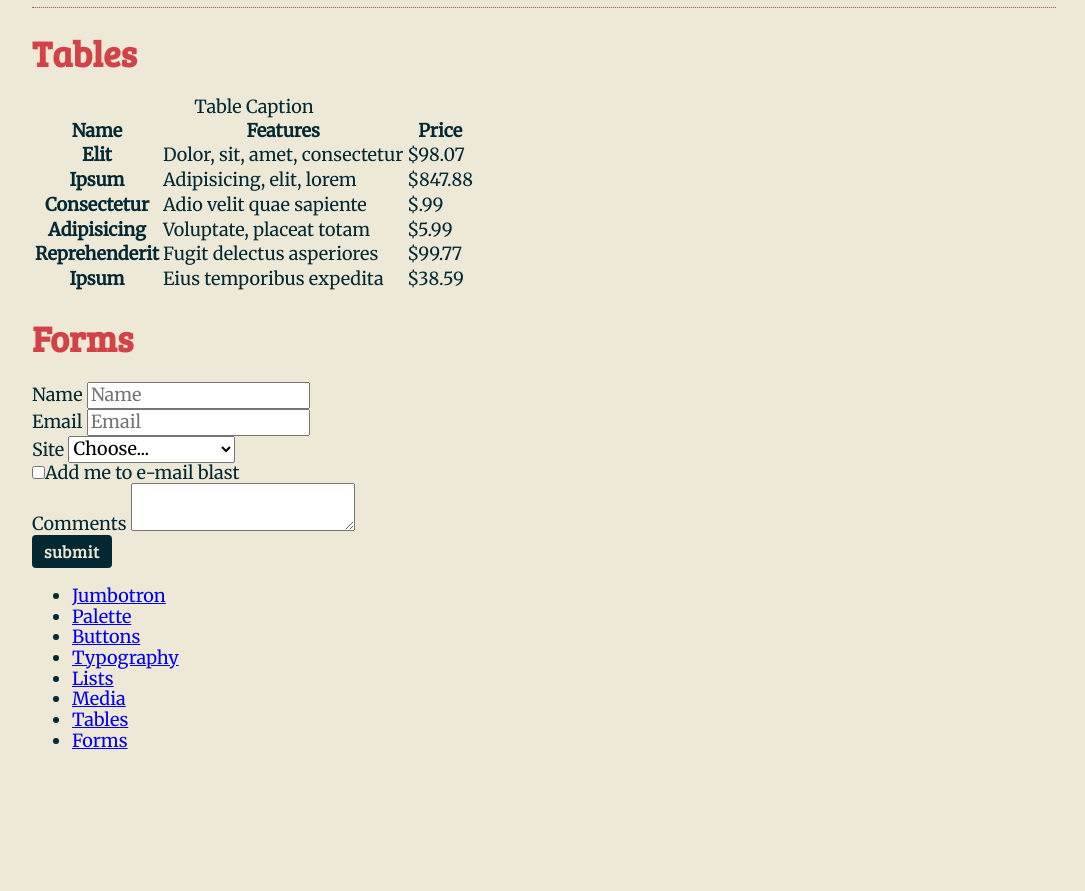
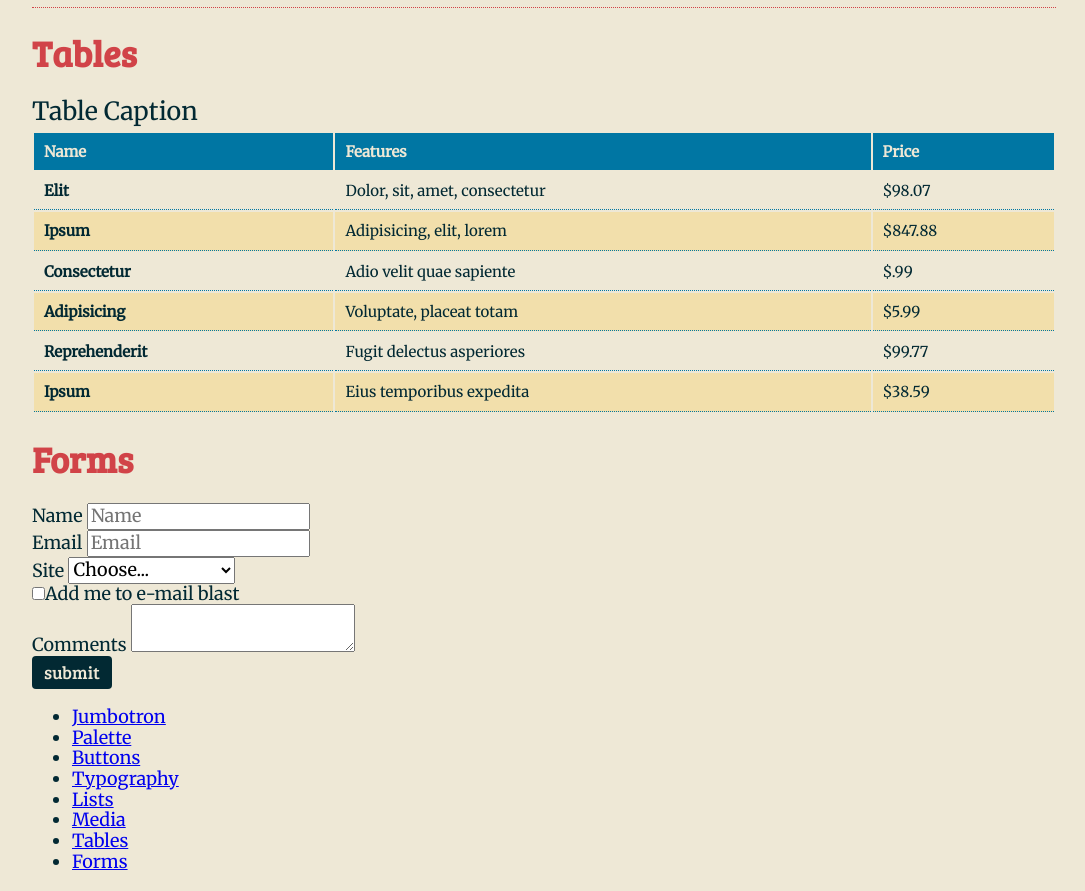
Before and after one commit to morris-hazrati/SASS-Essential-Training-with-Ray-Villalobos, a plain HTML site: page index.html in a window 1280 px wide. Shown: the part 4097-4988 px from the top of the page, without its empty margins (96-1181 px from the left). Before the commit the page ends 4867 px from the top, so only its background shows below. Drawn offline with Linux system fonts and the light colour scheme.

Commit message:
03-03 Modifying colors: By using color functions styles applied to the table.

```diff
--- a/index.html
+++ b/index.html
@@ -192,7 +192,7 @@
 <section id="tables">
   <div class="container">
     <h1>Tables</h1>
-    <table>
+    <table class="table">
       <caption>Table Caption</caption>
       <thead>
         <tr>
--- /dev/null
+++ b/sass/modules/_tables.scss
@@ -0,0 +1,43 @@
+$color-even-cells: transparentize($yellow, 0.8);
+.table {
+    font-size: 1.5rem;
+    text-align: left;
+    width: 100%;
+    caption {
+        font-size: 2.5rem;
+        text-align: left;
+        padding-bottom: 5px;
+    }
+    > thead,
+    > tbody,
+    > tfoot {
+        > tr {
+            &:hover {
+                background-color: darken(adjust-hue($color-background, -20deg), 10%);
+            }
+
+            &:nth-child(even) {
+                background-color: $color-even-cells;
+                &:hover {
+                    background-color: opacify($color-even-cells, 0.3);
+                }
+            }
+
+            > th,
+            > td {
+                padding: 10px;
+                border-bottom: 1px dotted $blue;
+            }
+        }
+    }
+    >thead >tr {
+        background-color: $blue;
+        color: $color-background;
+        &:hover {
+            background-color: complement($blue);
+        }
+        >th {
+            border-bottom: 0;
+        }
+    }
+}
--- a/sass/style.scss
+++ b/sass/style.scss
@@ -6,3 +6,4 @@
 
 @import "modules/backgrounds";
 @import "modules/media";
+@import "modules/tables";
```
Also changed, not shown: css/style.css.
